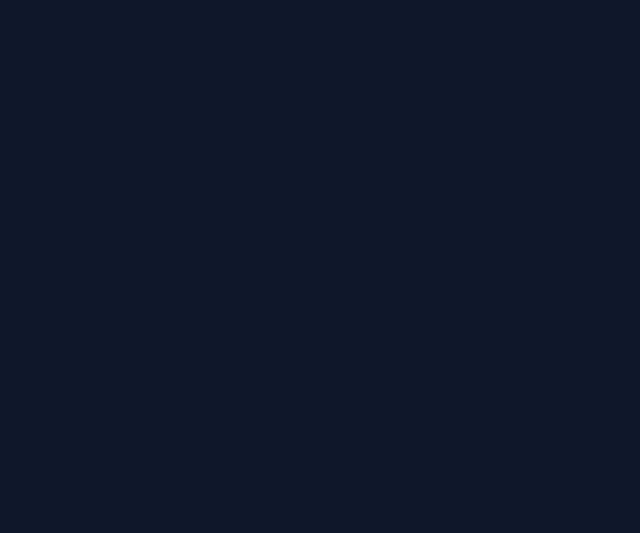
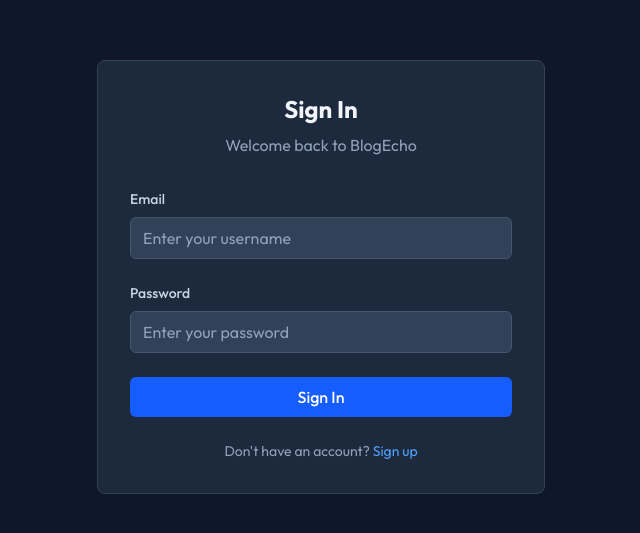
Before and after one commit to jionbiju/BlogEcho_MERN, a React (Vite) app in the folder client/: page /login in a window 1280 px wide. Before the commit this address had no page. Shown: the part 123-656 px from the top of the page, without its empty margins (319-959 px from the left). Built offline with nearby package versions, Linux system fonts and the light colour scheme.

Commit message:
login page created

```diff
--- a/client/package.json
+++ b/client/package.json
@@ -11,10 +11,12 @@
   },
   "dependencies": {
     "@tailwindcss/vite": "^4.1.12",
+    "axios": "^1.12.2",
     "react": "^19.1.1",
     "react-dom": "^19.1.1",
     "react-icons": "^5.5.0",
     "react-router-dom": "^7.8.2",
+    "react-toastify": "^11.0.5",
     "tailwindcss": "^4.1.12"
   },
   "devDependencies": {
--- a/client/src/App.jsx
+++ b/client/src/App.jsx
@@ -2,12 +2,21 @@ import { Route, Routes } from 'react-router-dom'
 import './App.css'
 import Home from './pages/Home'
 import Blogs from './pages/Blogs'
+import Login from './pages/Login'
+import { ToastContainer } from 'react-toastify'
+import Register from './pages/Register'
 function App() {
   return (
+    <div>
+    <ToastContainer position='top-right'/>
     <Routes>
       <Route path='/' element={<Home/>} />
       <Route path='/Blogs/:id' element={<Blogs/>}/>
+      <Route path='/login' element={<Login/>}/>
+      <Route path='/register' element={<Register/>}/>
     </Routes>
+    </div>
+
 
   )
 }
--- /dev/null
+++ b/client/src/api/userServices.js
@@ -0,0 +1,15 @@
+import axios from 'axios';
+
+const axiosInstance = axios.create({
+     baseURL:'http://localhost:5000/api/users',
+     withCredentials:true
+})
+
+export const loginUser = async (credentials) => {
+    try {
+        const response = await axiosInstance.post('/login',credentials);
+        return response.data;
+    } catch (error) {
+        console.log("Error in login:",error);
+    }
+}
--- /dev/null
+++ b/client/src/pages/Login.jsx
@@ -0,0 +1,92 @@
+
+import React, { useState } from 'react'
+import { Link, useNavigate } from 'react-router-dom'
+import { toast } from 'react-toastify';
+import { loginUser } from '../api/userServices';
+
+const Login = () => {
+
+    const [email,setEmail] = useState('');
+    const [password,setPassword] = useState('');
+
+    const navigate = useNavigate();
+
+    const handleSubmit = async (e) => {
+        e.preventDefault();
+        try {
+            const data = await loginUser({email,password});
+            toast.success("Login successful");
+            navigate('/');
+        } catch (error) {
+            toast.error("Invalid Credentials")
+        }
+
+    };
+
+    return (
+        <div className="min-h-screen flex items-center justify-center p-4">
+            <div className="w-full max-w-md">
+                <div className="bg-slate-800 rounded-lg p-8 border border-slate-700">
+                    {/* Header */}
+                    <div className="text-center mb-8">
+                        <h1 className="text-2xl font-bold text-slate-100 mb-2">Sign In</h1>
+                        <p className="text-slate-400">Welcome back to BlogEcho</p>
+                    </div>
+
+                    {/* Form */}
+                    <form onSubmit={handleSubmit} className="space-y-6">
+                        <div>
+                            <label htmlFor="username" className="block text-sm font-medium text-slate-300 mb-2">
+                                Email
+                            </label>
+                            <input
+                                type="email"
+                                name="email"
+                                value={email}
+                                onChange={(e) => setEmail(e.target.value)}
+                                className="w-full px-3 py-2 bg-slate-700 border border-slate-600 rounded-md text-slate-100 placeholder-slate-400 focus:outline-none focus:ring-2 focus:ring-blue-500 focus:border-blue-500"
+                                placeholder="Enter your username"
+                                required
+                            />
+                        </div>
+
+
+                        <div>
+                            <label htmlFor="password" className="block text-sm font-medium text-slate-300 mb-2">
+                                Password
+                            </label>
+                            <input
+                                type="password"
+                                name="password"
+                                value={password}
+                                onChange={(e) => setPassword(e.target.value)}
+                                className="w-full px-3 py-2 bg-slate-700 border border-slate-600 rounded-md text-slate-100 placeholder-slate-400 focus:outline-none focus:ring-2 focus:ring-blue-500 focus:border-blue-500"
+                                placeholder="Enter your password"
+                                required
+                            />
+                        </div>
+
+                        <button
+                            type="submit"
+                            className="w-full bg-blue-600 hover:bg-blue-700 text-white font-medium py-2 px-4 rounded-md transition-colors"
+                        >
+                            Sign In
+                        </button>
+                    </form>
+
+                    {/* Sign Up Link */}
+                    <div className="mt-6 text-center">
+                        <p className="text-slate-400 text-sm">
+                            Don't have an account?{' '}
+                            <Link to="/register" className="text-blue-400 hover:text-blue-300">
+                                Sign up
+                            </Link>
+                        </p>
+                    </div>
+                </div>
+            </div>
+        </div>
+    );
+}
+
+export default Login
--- /dev/null
+++ b/client/src/pages/Register.jsx
@@ -0,0 +1,11 @@
+import React from 'react'
+
+const Register = () => {
+  return (
+    <div>
+
+    </div>
+  )
+}
+
+export default Register
```
Also changed, not shown: 1 other file (tests, documents, lock files or other folders).
